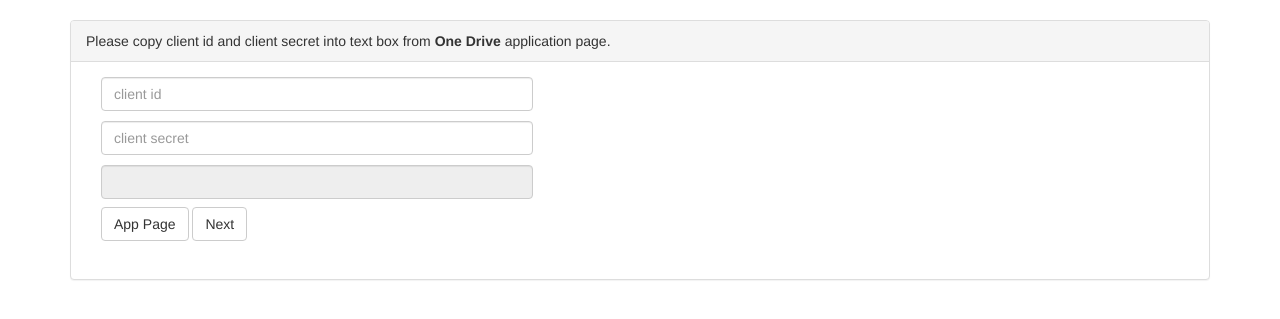
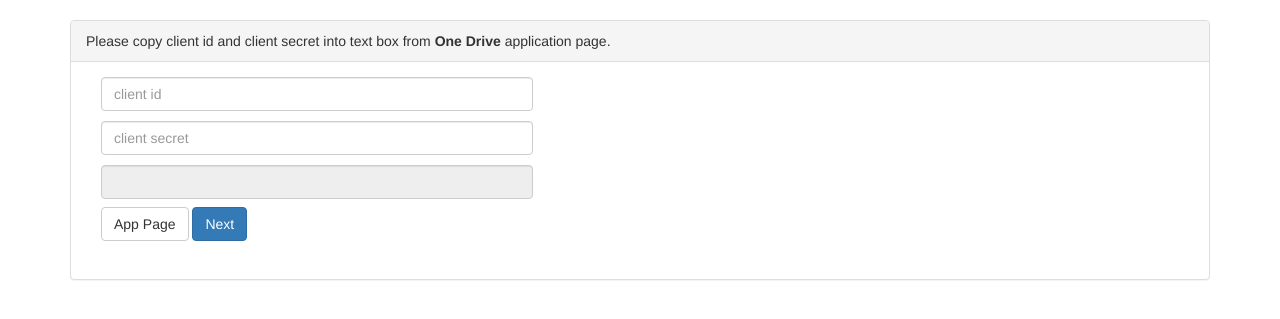
Before and after one commit to straightedge4life/erodrive, a Django app: template erodrive/backend/templates/install/1.html in a window 1280 px wide. Shown: the part 52-371 px from the top of the page. Run offline with Django 3.2, Linux system fonts and the light colour scheme; the template is opened without the code that fills it, so the values that code supplies are empty; some libraries are stand-ins or nearby versions.

Commit message:
Change btn style

```diff
--- a/erodrive/backend/templates/install/1.html
+++ b/erodrive/backend/templates/install/1.html
@@ -32,7 +32,7 @@
                         <input type="text" class="form-control "  value="{{  redirect_url }}" disabled="disabled">
                         <input type="hidden" name="redirect_url" id="redirect_url" value="{{ redirect_url }}">
                         <a class="btn btn-default navbar-btn" href="{{  url }}" target="_blank">App Page</a>
-                        <button class="btn btn-default navbar-btn">Next</button>
+                        <button class="btn btn-default btn-primary">Next</button>
                     </div>
 
                 </form>
```
